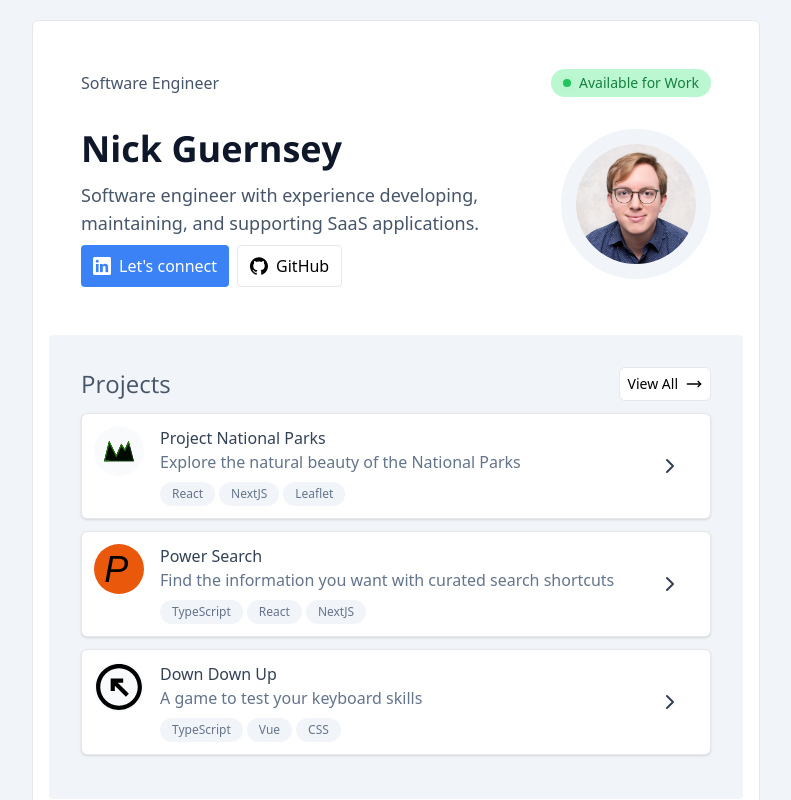
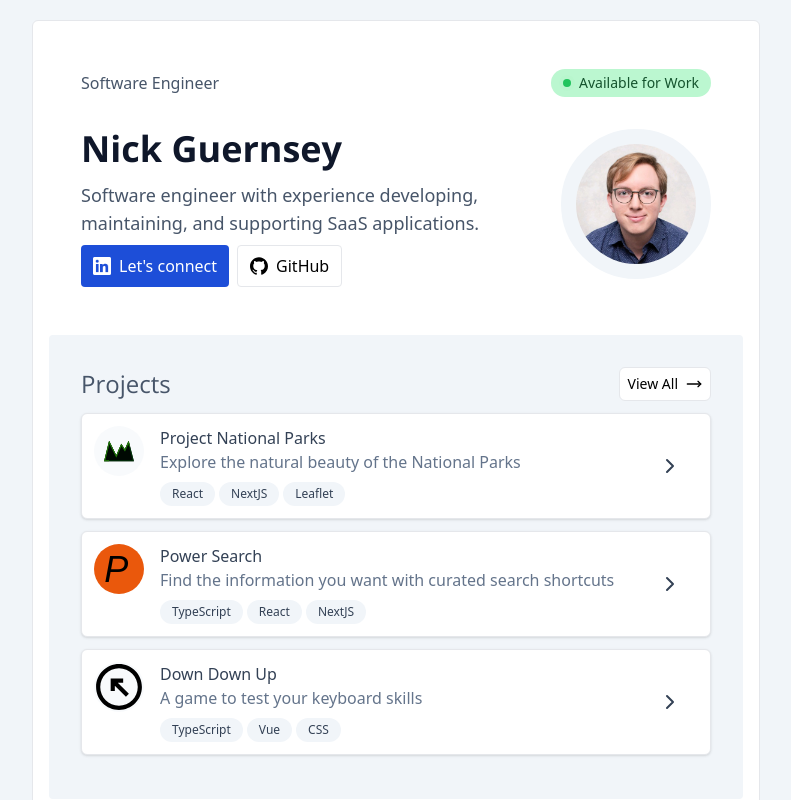
Before and after one commit to nguernse/nguernse.github.io, a React (Vite) app: page / in a window 1280 px wide. Shown: the top 800 px of the page, without its empty margins (244-1035 px from the left). Built offline with nearby package versions, Linux system fonts and the light colour scheme.

Commit message:
chore(ui): update colors for accessibility

```diff
--- a/src/components/Badge/Badge.tsx
+++ b/src/components/Badge/Badge.tsx
@@ -18,9 +18,9 @@ export default function Badge({
       className={clsx(
         "font-medium rounded-full px-3 py-1 text-xs",
         {
-          "bg-slate-100 text-slate-500 ": variant === "default",
-          "bg-slate-500 text-white ": variant === "secondary",
-          "bg-blue-500 text-white": variant === "primary",
+          "bg-slate-100 text-slate-700 ": variant === "default",
+          "bg-slate-700 text-white ": variant === "secondary",
+          "bg-blue-700 text-white": variant === "primary",
         },
         className
       )}
--- a/src/components/Bio/BioFooter.tsx
+++ b/src/components/Bio/BioFooter.tsx
@@ -6,7 +6,7 @@ type Props = {
 
 export default function BioFooter({ socials }: Props) {
   return (
-    <footer className="p-4 md:p-8 bg-slate-50 rounded flex flex-col md:flex-row md:justify-between text-slate-400">
+    <footer className="p-4 md:p-8 bg-slate-50 rounded flex flex-col md:flex-row md:justify-between text-slate-700">
       <span>&copy; 2025</span>
 
       <div>
--- a/src/components/Bio/BioHeader.tsx
+++ b/src/components/Bio/BioHeader.tsx
@@ -47,7 +47,7 @@ export default function BioHeader({
 
           <div className="flex justify-center md:justify-normal gap-x-2">
             <a
-              className="px-3 py-2 bg-blue-500 hover:bg-blue-600 text-white rounded flex items-center gap-x-2"
+              className="px-3 py-2 bg-blue-700 hover:bg-blue-800 text-white rounded flex items-center gap-x-2"
               href={socials.linkedin.url}
               target="_blank"
             >
--- a/src/components/JobStatus/JobStatus.tsx
+++ b/src/components/JobStatus/JobStatus.tsx
@@ -23,8 +23,8 @@ export default function JobStatus({ status = "employed" }: Props) {
       className={clsx(
         "rounded-full p-1 md:px-3 md:py-1 text-sm flex items-center justify-between gap-x-2",
         {
-          "bg-green-200 text-green-700 font-medium": status === "available",
-          "bg-slate-200 text-slate-600 font-medium": status !== "available",
+          "bg-green-200 text-green-900 font-medium": status === "available",
+          "bg-slate-200 text-slate-900 font-medium": status !== "available",
         }
       )}
     >
--- a/src/layouts/PageLayout.tsx
+++ b/src/layouts/PageLayout.tsx
@@ -11,7 +11,7 @@ export default function PageLayout() {
         <Outlet />
       </main>
 
-      <footer className="p-4 md:p-8 flex flex-row justify-between text-slate-400">
+      <footer className="p-4 md:p-8 flex flex-row justify-between text-slate-700">
         <span>&copy; 2025 NG</span>
 
         <div>
--- a/src/pages/About.tsx
+++ b/src/pages/About.tsx
@@ -34,7 +34,7 @@ export default function AboutPage() {
       <Section>
         <div className="flex justify-center md:justify-normal gap-x-2">
           <a
-            className="px-3 py-2 bg-blue-500 hover:bg-blue-600 text-white rounded flex items-center gap-x-2"
+            className="px-3 py-2 bg-blue-700 hover:bg-blue-800 text-white rounded flex items-center gap-x-2"
             href={BIO.socials.linkedin.url}
             target="_blank"
           >
--- a/src/pages/ErrorPage.tsx
+++ b/src/pages/ErrorPage.tsx
@@ -24,7 +24,7 @@ export default function ErrorPage() {
 
           <Link
             to="/"
-            className="inline-block px-3 py-2 rounded bg-blue-500 text-white"
+            className="inline-block px-3 py-2 rounded bg-blue-700 text-white"
           >
             Return Home
           </Link>
@@ -43,7 +43,7 @@ export default function ErrorPage() {
 
         <Link
           to="/"
-          className="inline-block px-3 py-2 rounded bg-blue-500 text-white"
+          className="inline-block px-3 py-2 rounded bg-blue-700 text-white"
         >
           Return Home
         </Link>
```
